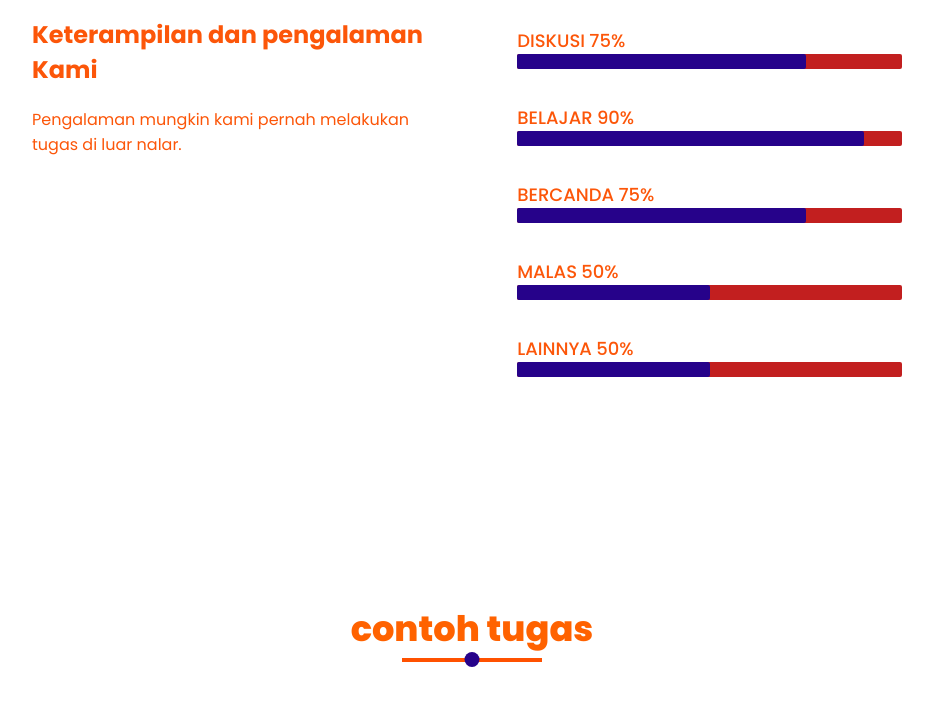
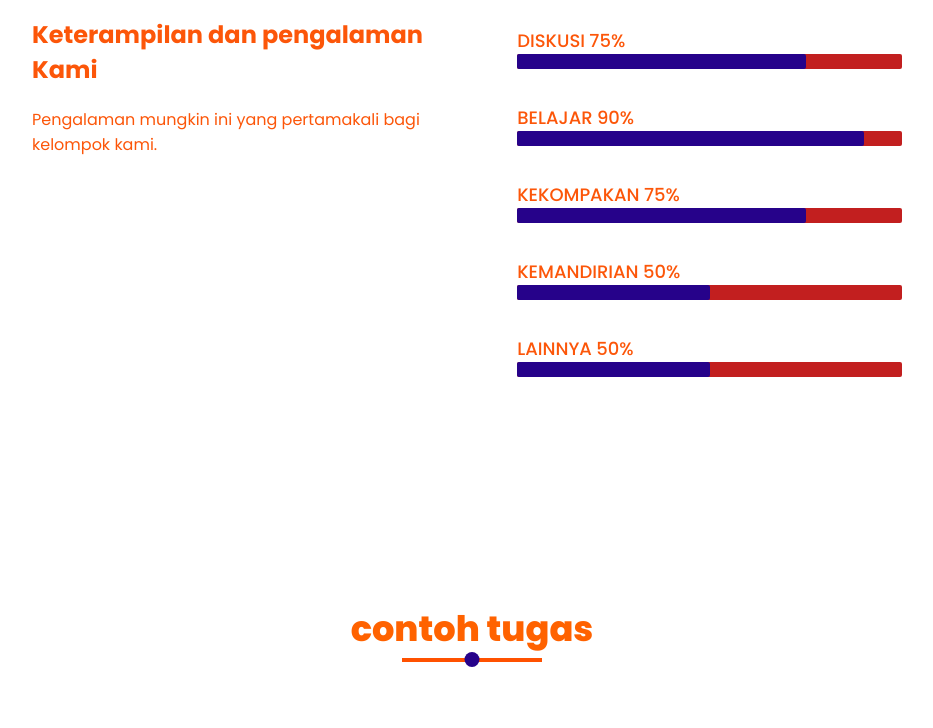
Before and after one commit to ZrnyxRrd/Kelompok-4-new, a plain HTML site: page index.html in a window 1280 px wide. Shown: the part 1640-2368 px from the top of the page, without its empty margins (168-1101 px from the left). Drawn offline with Linux system fonts and the light colour scheme.

Commit message:
Update index.html

```diff
--- a/index.html
+++ b/index.html
@@ -66,7 +66,7 @@
       <div class="content">
         <div class="column col-left reveal">
           <h2 class="content-title">Keterampilan dan pengalaman Kami </h2>
-          <p>Pengalaman mungkin kami pernah melakukan tugas di luar nalar.</p>
+          <p>Pengalaman mungkin ini yang pertamakali bagi kelompok kami.</p>
 
         </div>
         <div class="column col-right reveal">
@@ -86,14 +86,14 @@
           </div>
           <div class="bar">
             <div class="info">
-              <span>BERCANDA</span>
+              <span>KEKOMPAKAN</span>
               <span>75%</span>
             </div>
             <div class="line javascript"></div>
           </div>
           <div class="bar">
             <div class="info">
-              <span>MALAS</span>
+              <span>KEMANDIRIAN</span>
               <span>50%</span>
             </div>
             <div class="line jquery"></div>
```
